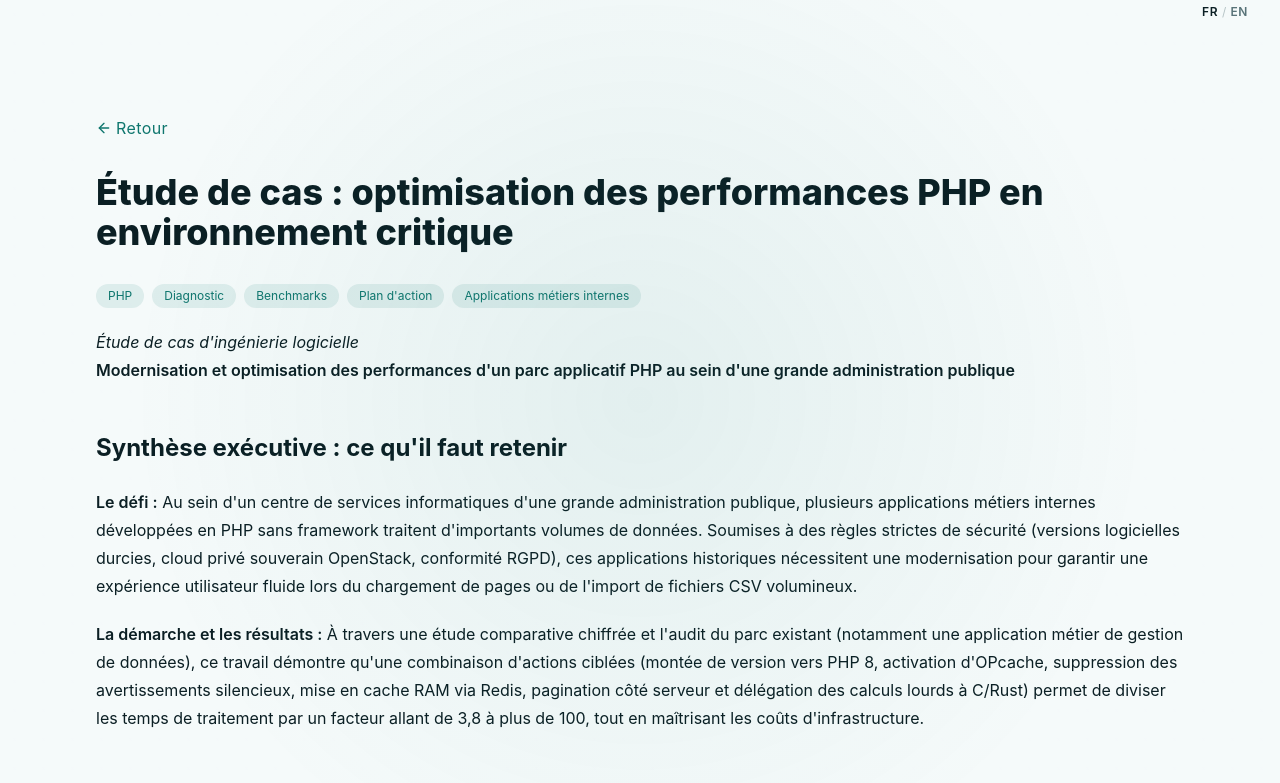
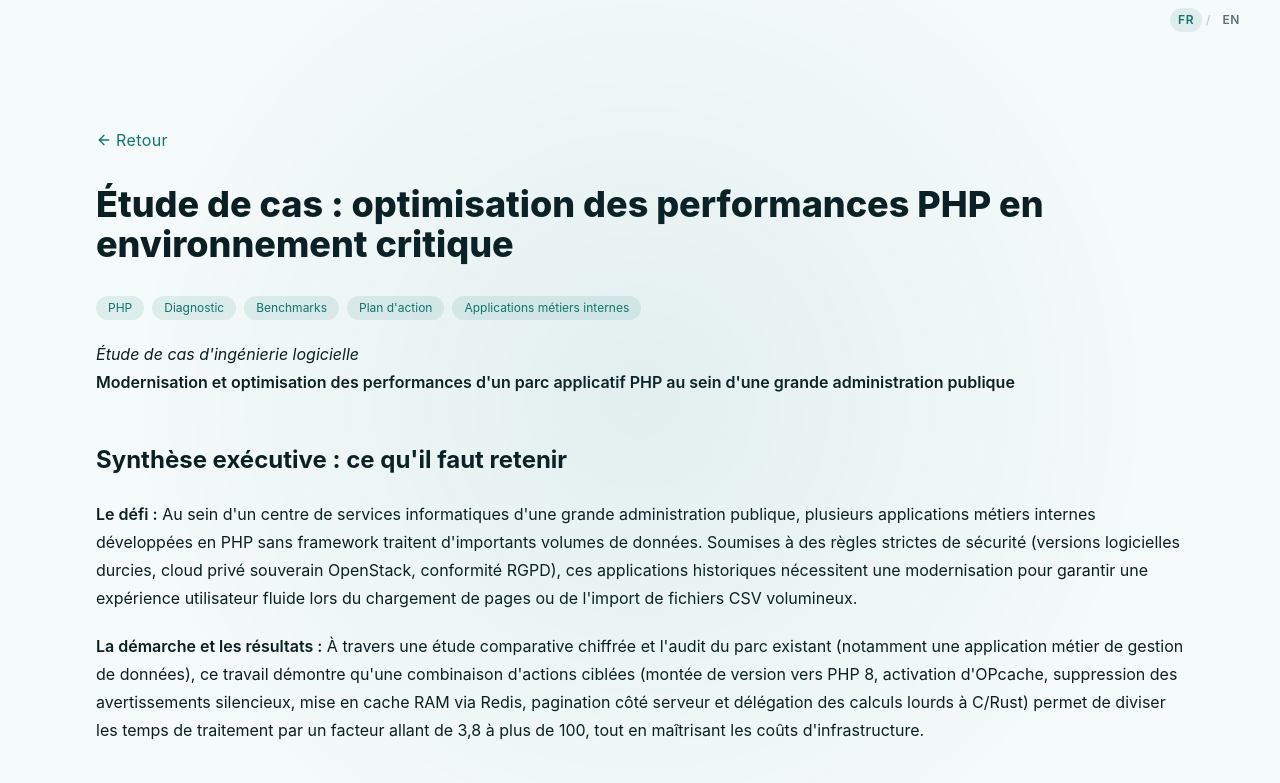
Before and after one commit to Roy-Bivash/portfolio-v3, a React (Vite) app: page /case-study/1 in a window 1280 px wide. Shown: the top 783 px of the page. Built offline with nearby package versions, Linux system fonts and the light colour scheme.

Commit message:
meta data changes + translation button

```diff
--- a/index.html
+++ b/index.html
@@ -4,7 +4,7 @@
     <meta charset="UTF-8" />
     <link rel="shortcut icon" href="./favicon.png" type="image/x-icon">
     <meta name="viewport" content="width=device-width, initial-scale=1.0" />
-    <title>portfolio-v3</title>
+    <title>ROY Bivash</title>
   </head>
   <body>
     <div id="root"></div>
--- a/src/components/languageButton/LanguageButton.tsx
+++ b/src/components/languageButton/LanguageButton.tsx
@@ -6,10 +6,12 @@ export function LanguageButton() {
     return (
         <div className="flex items-center gap-1 text-secondary-text justify-end px-3 md:px-8 pt-1">
             {availableLanguages.map((lang, i) => (
-                <div key={lang} className="flex items-center gap-1">
+                <div key={lang} className="flex items-center gap-1 mt-1">
                     <button
                         onClick={() => setLanguage(lang)}
-                        className={`uppercase text-xs font-semibold tracking-wider transition cursor-pointer hover:text-accent-text ${language === lang ? "text-primary-text" : ""}`}
+                        className={`uppercase px-2 py-1 rounded-full text-xs font-semibold tracking-wider transition cursor-pointer hover:text-accent-text
+                            ${language === lang ? "bg-accent-background text-accent-text" : ""}
+                            `}
                     >
                         {lang}
                     </button>
--- a/src/providers/LanguageProvider.tsx
+++ b/src/providers/LanguageProvider.tsx
@@ -149,6 +149,11 @@ export function LanguageProvider({ children }: { children: ReactNode }) {
         [availableLanguages, language, setLanguage, t, tList, tr]
     );
 
+    useEffect(() => {
+        if (!language) return;
+        document.documentElement.lang = language;
+    }, [language]);
+
     // Pas de render tant que les langues ne sont pas definie.
     if (!loaded) return null;
 
```
